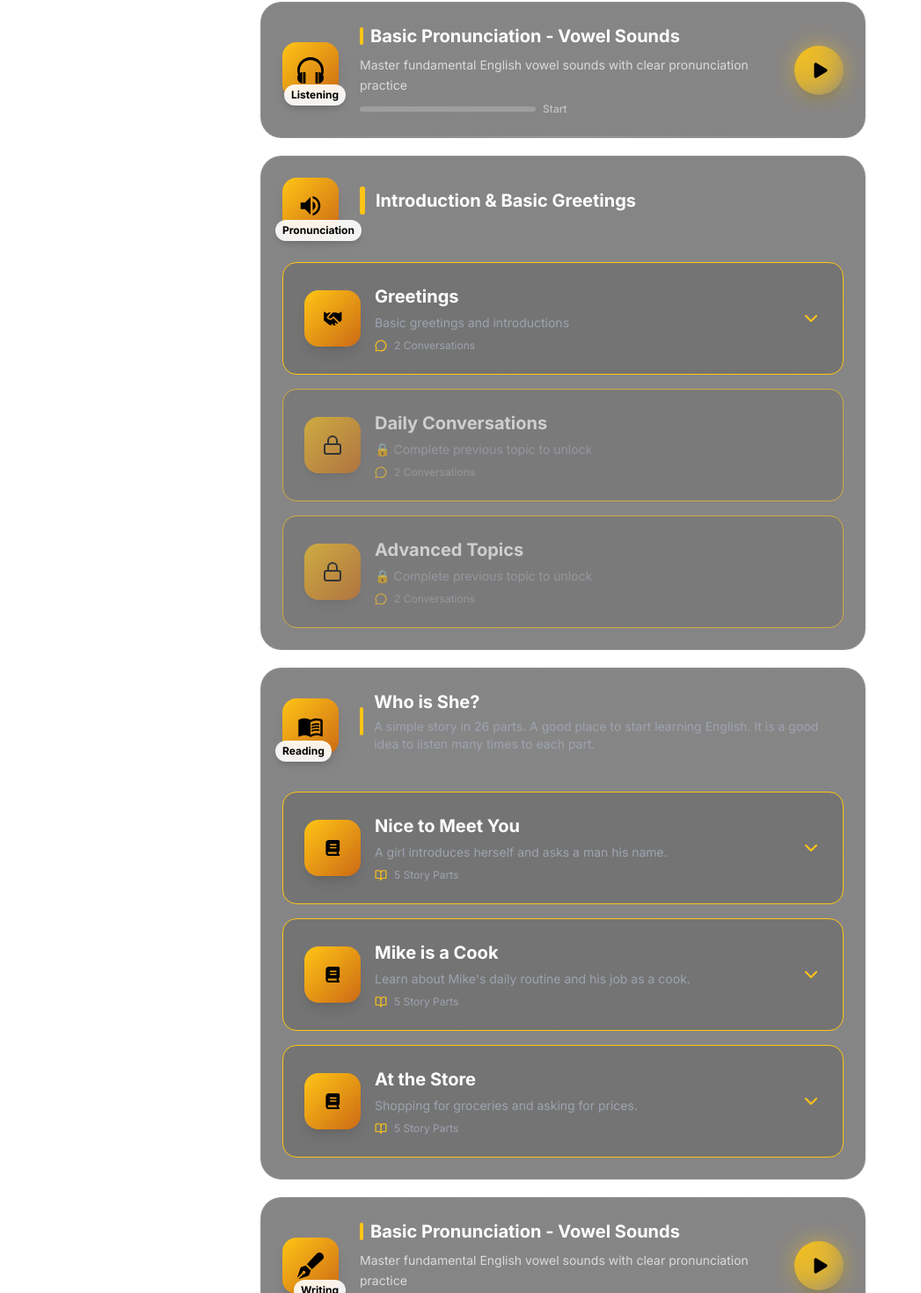
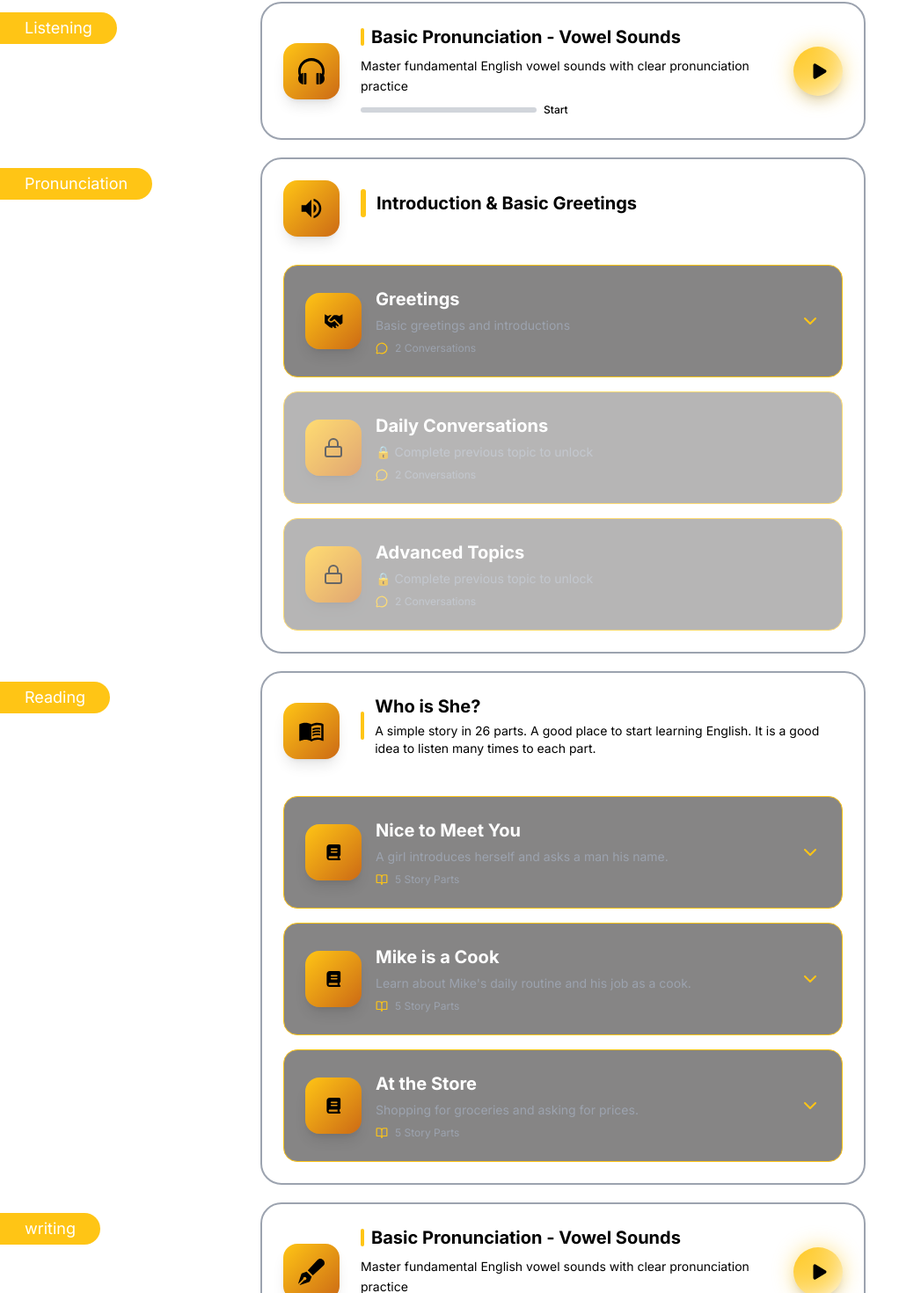
Before and after one commit to zyadafifi/SNA-AI-Tools, a React (Vite) app: page /plan/slug/lesson-1 in a window 1280 px wide. Shown: the part 160-1630 px from the top of the page at 88% size, without its empty margins (0-1047 px from the left). Built offline with nearby package versions, Linux system fonts and the light colour scheme; no server answers.

Commit message:
push updates

```diff
--- a/src/modules/ShowLessonsBySlug/Components/ShowLessonsBySlugListening.jsx
+++ b/src/modules/ShowLessonsBySlug/Components/ShowLessonsBySlugListening.jsx
@@ -5,10 +5,10 @@ import { IoPlay } from "react-icons/io5";
 
 export const ShowLessonsBySlugListening = ({ listeningLesson }) => {
   return (
-    <>
+    <div className="container container-md">
       <Link
         to={`/listening/lesson/${listeningLesson?.id}`}
-        className="block group relative overflow-hidden bg-gradient-to-br from-[var(--third-color)] to-[var(--third-color)] p-6 rounded-3xl mb-5 hover:shadow-2xl transition-all duration-300 border border-white/10"
+        className="block group relative overflow-hidden p-6 rounded-3xl mb-5 hover:shadow-2xl transition-all duration-300 border-2 border-gray-400"
       >
         {/* Background Decoration */}
         <div className="absolute top-0 right-0 w-32 h-32 bg-[var(--primary-color)]/10 rounded-full blur-3xl group-hover:scale-150 transition-transform duration-500" />
@@ -20,31 +20,28 @@ export const ShowLessonsBySlugListening = ({ listeningLesson }) => {
             <div className="w-16 h-16 bg-gradient-to-br from-[var(--primary-color)] to-[var(--secondary-color)] flex items-center justify-center rounded-2xl shadow-lg group-hover:scale-110 group-hover:rotate-3 transition-all duration-300">
               <ImHeadphones className="text-3xl text-[var(--main-text-color)]" />
             </div>
-            <div className="absolute -bottom-2 -right-2 bg-white/90 backdrop-blur-sm px-2 py-1 rounded-full shadow-md">
-              <p className="text-xs font-bold text-[var(--main-text-color)]">
-                Listening
-              </p>
-            </div>
           </div>
 
           {/* Center: Content */}
           <div className="flex-1 min-w-0 space-y-2">
             <div className="flex items-center gap-2 mb-1">
               <div className="w-1 h-5 bg-[var(--primary-color)] rounded-full" />
-              <h1 className="text-lg sm:text-xl font-bold text-white line-clamp-1 group-hover:text-[var(--primary-color)] transition-colors">
+              <h1 className="text-lg sm:text-xl font-bold text-[var(--main-text-color)] line-clamp-1 group-hover:text-[var(--primary-color)] transition-colors">
                 {listeningLesson?.title}
               </h1>
             </div>
-            <p className="text-sm text-white/70 line-clamp-2 leading-relaxed">
+            <p className="text-sm text-[var(--main-text-color)] line-clamp-2 leading-relaxed">
               {listeningLesson?.description}
             </p>
 
             {/* Progress Indicator (Optional) */}
             <div className="flex items-center gap-2 mt-3">
-              <div className="flex-1 h-1.5 bg-white/20 rounded-full overflow-hidden max-w-[200px]">
+              <div className="flex-1 h-1.5 bg-gray-300 rounded-full overflow-hidden max-w-[200px]">
                 <div className="h-full w-0 bg-[var(--primary-color)] rounded-full group-hover:w-full transition-all duration-1000" />
               </div>
-              <span className="text-xs text-white/50 font-medium">Start</span>
+              <span className="text-xs text-[var(--main-text-color)] font-medium">
+                Start
+              </span>
             </div>
           </div>
 
@@ -61,7 +58,7 @@ export const ShowLessonsBySlugListening = ({ listeningLesson }) => {
         {/* Bottom Shine Effect */}
         <div className="absolute bottom-0 left-0 right-0 h-px bg-gradient-to-r from-transparent via-white/20 to-transparent" />
       </Link>
-    </>
+    </div>
   );
 };
 
--- a/src/modules/ShowLessonsBySlug/Components/ShowLessonsBySlugPronounce.jsx
+++ b/src/modules/ShowLessonsBySlug/Components/ShowLessonsBySlugPronounce.jsx
@@ -114,15 +114,18 @@ export const ShowLessonsBySlugPronounce = ({ pronounceLesson }) => {
     if (conversationIndex === 0) return false;
 
     // Check if previous conversation is completed
-    const topic = pronounceLesson.topics.find(t => t.id === topicId);
-    const previousConversationId = topic?.conversations[conversationIndex - 1]?.id;
-    const previousConversationProgress = progressData.conversations?.[previousConversationId];
+    const topic = pronounceLesson.topics.find((t) => t.id === topicId);
+    const previousConversationId =
+      topic?.conversations[conversationIndex - 1]?.id;
+    const previousConversationProgress =
+      progressData.conversations?.[previousConversationId];
 
     return !previousConversationProgress?.completed;
   };
 
   return (
-    <div className="bg-gradient-to-br from-[var(--third-color)] to-[var(--third-color)] p-6 rounded-3xl mb-5 hover:shadow-2xl transition-all duration-300 border border-white/10">
+    <div className="container container-md">
+      <div className="bg-gradient-to-br border-2 border-gray-400 p-6 rounded-3xl mb-5 hover:shadow-2xl transition-all duration-300">
         <div className="max-w-5xl mx-auto">
           {/* Header Card */}
           <div className="group relative rounded-3xl mb-8 transition-all duration-300">
@@ -133,18 +136,13 @@ export const ShowLessonsBySlugPronounce = ({ pronounceLesson }) => {
                 <div className="w-16 h-16 bg-gradient-to-br from-[var(--primary-color)] to-[var(--secondary-color)] flex items-center justify-center rounded-2xl shadow-lg group-hover:scale-110 group-hover:rotate-3 transition-all duration-300">
                   <MdVolumeUp className="text-3xl text-[var(--main-text-color)]" />
                 </div>
-              <div className="absolute -bottom-2 -left-2 bg-white/90 backdrop-blur-sm px-2 py-1 rounded-full shadow-md">
-                <p className="text-xs font-bold text-[var(--main-text-color)]">
-                  Pronunciation
-                </p>
-              </div>
               </div>
 
               <div>
                 <div className="flex items-center gap-3 mb-3">
                   <div className="w-1.5 h-8 bg-[var(--primary-color)] rounded-full" />
                   <div>
-                  <h1 className="text-lg sm:text-xl font-bold text-white group-hover:text-[var(--primary-color)] transition-colors">
+                    <h1 className="text-lg sm:text-xl font-bold text-[var(--main-text-color)] group-hover:text-[var(--primary-color)] transition-colors">
                       {pronounceLesson.title}
                     </h1>
                   </div>
@@ -174,14 +172,19 @@ export const ShowLessonsBySlugPronounce = ({ pronounceLesson }) => {
                     onClick={() => toggleTopic(topic.id, isLocked)}
                     disabled={isLocked}
                     className={`w-full p-5 sm:p-6 flex items-center justify-between gap-4 text-left transition-colors ${
-                    isLocked ? "cursor-not-allowed" : "hover:bg-[var(--third-color)]"
+                      isLocked
+                        ? "cursor-not-allowed"
+                        : "hover:bg-[var(--third-color)]"
                     }`}
                   >
                     <div className="flex items-start sm:items-center gap-4 flex-1 min-w-0">
                       {/* Icon */}
-                    <div className={`shrink-0 w-14 h-14 sm:w-16 sm:h-16 bg-gradient-to-br from-[var(--primary-color)] to-[var(--secondary-color)] flex items-center justify-center rounded-2xl shadow-lg relative ${
-                      !isLocked && "group-hover:scale-110 group-hover:rotate-3"
-                    } transition-all duration-300`}>
+                      <div
+                        className={`shrink-0 w-14 h-14 sm:w-16 sm:h-16 bg-gradient-to-br from-[var(--primary-color)] to-[var(--secondary-color)] flex items-center justify-center rounded-2xl shadow-lg relative ${
+                          !isLocked &&
+                          "group-hover:scale-110 group-hover:rotate-3"
+                        } transition-all duration-300`}
+                      >
                         {isLocked ? (
                           <Lock className="text-black text-lg" />
                         ) : (
@@ -205,7 +208,9 @@ export const ShowLessonsBySlugPronounce = ({ pronounceLesson }) => {
                           )}
                         </div>
                         <p className="text-sm text-gray-400 line-clamp-1 mb-2">
-                        {isLocked ? "🔒 Complete previous topic to unlock" : topic.description}
+                          {isLocked
+                            ? "🔒 Complete previous topic to unlock"
+                            : topic.description}
                         </p>
                         <div className="flex items-center gap-2">
                           <MessageCircle className="w-3.5 h-3.5 text-[var(--primary-color)]" />
@@ -235,21 +240,27 @@ export const ShowLessonsBySlugPronounce = ({ pronounceLesson }) => {
                   {!isLocked && (
                     <div
                       className={`transition-all duration-300 ease-in-out ${
-                      isOpen ? "max-h-[3000px] opacity-100" : "max-h-0 opacity-0"
+                        isOpen
+                          ? "max-h-[3000px] opacity-100"
+                          : "max-h-0 opacity-0"
                       } overflow-hidden`}
                     >
                       <div className="px-5 sm:px-6 pb-5 sm:pb-6 space-y-3">
                         <div className="h-px bg-gradient-to-r from-transparent via-slate-600/50 to-transparent mb-4" />
 
-                      {topic.conversations?.map((conversation, conversationIndex) => {
+                        {topic.conversations?.map(
+                          (conversation, conversationIndex) => {
                             const conversationLocked = isConversationLocked(
                               conversation.id,
                               conversationIndex,
                               topic.id
                             );
-                        const conversationProgress = progressData?.conversations?.[conversation.id];
+                            const conversationProgress =
+                              progressData?.conversations?.[conversation.id];
 
-                        const ConversationWrapper = conversationLocked ? "div" : Link;
+                            const ConversationWrapper = conversationLocked
+                              ? "div"
+                              : Link;
                             const wrapperProps = conversationLocked
                               ? {}
                               : {
@@ -266,15 +277,21 @@ export const ShowLessonsBySlugPronounce = ({ pronounceLesson }) => {
                                     : "hover:shadow-md"
                                 }`}
                               >
-                            <div className={`p-4 transition-all ${
-                              !conversationLocked && "hover:bg-[var(--third-color)]"
-                            }`}>
+                                <div
+                                  className={`p-4 transition-all ${
+                                    !conversationLocked &&
+                                    "hover:bg-[var(--third-color)]"
+                                  }`}
+                                >
                                   <div className="flex items-center justify-between gap-4">
                                     <div className="flex items-center gap-3 sm:gap-4 flex-1 min-w-0">
                                       {/* Conversation Icon */}
-                                  <div className={`shrink-0 w-10 h-10 bg-gradient-to-br from-[var(--primary-color)] to-[var(--secondary-color)] flex items-center justify-center rounded-lg shadow-lg relative ${
-                                    !conversationLocked && "group-hover:scale-110 group-hover:rotate-3"
-                                  } transition-all duration-300`}>
+                                      <div
+                                        className={`shrink-0 w-10 h-10 bg-gradient-to-br from-[var(--primary-color)] to-[var(--secondary-color)] flex items-center justify-center rounded-lg shadow-lg relative ${
+                                          !conversationLocked &&
+                                          "group-hover:scale-110 group-hover:rotate-3"
+                                        } transition-all duration-300`}
+                                      >
                                         {conversationLocked ? (
                                           <Lock className="text-black text-xs" />
                                         ) : (
@@ -320,7 +337,8 @@ export const ShowLessonsBySlugPronounce = ({ pronounceLesson }) => {
                                 </div>
                               </ConversationWrapper>
                             );
-                      })}
+                          }
+                        )}
                       </div>
                     </div>
                   )}
@@ -330,6 +348,7 @@ export const ShowLessonsBySlugPronounce = ({ pronounceLesson }) => {
           </div>
         </div>
       </div>
+    </div>
   );
 };
 
--- a/src/modules/ShowLessonsBySlug/Components/ShowLessonsBySlugReading.jsx
+++ b/src/modules/ShowLessonsBySlug/Components/ShowLessonsBySlugReading.jsx
@@ -24,7 +24,8 @@ export const ShowLessonsBySlugReading = ({ readingLesson }) => {
   };
 
   return (
-    <div className="bg-gradient-to-br from-[var(--third-color)] to-[var(--third-color)] p-6 rounded-3xl mb-5 hover:shadow-2xl transition-all duration-300 border border-white/10">
+    <div className="container container-md">
+      <div className="border-2 border-gray-400 p-6 rounded-3xl mb-5 hover:shadow-2xl transition-all duration-300">
         <div className="max-w-5xl mx-auto">
           {/* Header Card */}
           <div className="group relative rounded-3xl mb-8 transition-all duration-300">
@@ -35,21 +36,16 @@ export const ShowLessonsBySlugReading = ({ readingLesson }) => {
                 <div className="w-16 h-16 bg-gradient-to-br from-[var(--primary-color)] to-[var(--secondary-color)] flex items-center justify-center rounded-2xl shadow-lg group-hover:scale-110 group-hover:rotate-3 transition-all duration-300">
                   <MdMenuBook className="text-3xl text-[var(--main-text-color)]" />
                 </div>
-              <div className="absolute -bottom-2 -left-2 bg-white/90 backdrop-blur-sm px-2 py-1 rounded-full shadow-md">
-                <p className="text-xs font-bold text-[var(--main-text-color)]">
-                  Reading
-                </p>
-              </div>
               </div>
 
               <div>
                 <div className="flex items-center gap-3 mb-3">
                   <div className="w-1.5 h-8 bg-[var(--primary-color)] rounded-full" />
                   <div>
-                  <h1 className="text-lg sm:text-xl font-bold text-white group-hover:text-[var(--primary-color)] transition-colors">
+                    <h1 className="text-lg sm:text-xl font-bold text-[var(--main-text-color)] group-hover:text-[var(--primary-color)] transition-colors">
                       {readingLesson.levelTitle}
                     </h1>
-                  <p className="text-sm text-gray-400 mt-1">
+                    <p className="text-sm text-[var(--main-text-color)] mt-1">
                       {readingLesson.levelDescription}
                     </p>
                   </div>
@@ -187,6 +183,7 @@ export const ShowLessonsBySlugReading = ({ readingLesson }) => {
           </div>
         </div>
       </div>
+    </div>
   );
 };
 
--- a/src/modules/ShowLessonsBySlug/Components/ShowLessonsBySlugWriting.jsx
+++ b/src/modules/ShowLessonsBySlug/Components/ShowLessonsBySlugWriting.jsx
@@ -7,10 +7,10 @@ export const ShowLessonsBySlugWriting = ({ writingLesson }) => {
   console.log(writingLesson, "writing");
 
   return (
-    <>
+    <div className="container container-md">
       <Link
         to={`/questions/${writingLesson?.id}`}
-        className="block group relative overflow-hidden bg-gradient-to-br from-[var(--third-color)] to-[var(--third-color)] p-6 rounded-3xl mb-5 hover:shadow-2xl transition-all duration-300 border border-white/10"
+        className="block group relative overflow-hidden border-2 border-gray-400 p-6 rounded-3xl mb-5 hover:shadow-2xl transition-all duration-300"
       >
         {/* Background Decoration */}
         <div className="absolute top-0 right-0 w-32 h-32 bg-[var(--primary-color)]/10 rounded-full blur-3xl group-hover:scale-150 transition-transform duration-500" />
@@ -22,31 +22,26 @@ export const ShowLessonsBySlugWriting = ({ writingLesson }) => {
             <div className="w-16 h-16 bg-gradient-to-br from-[var(--primary-color)] to-[var(--secondary-color)] flex items-center justify-center rounded-2xl shadow-lg group-hover:scale-110 group-hover:rotate-3 transition-all duration-300">
               <FaPenFancy className="text-3xl text-[var(--main-text-color)]" />
             </div>
-            <div className="absolute -bottom-2 -right-2 bg-white/90 backdrop-blur-sm px-2 py-1 rounded-full shadow-md">
-              <p className="text-xs font-bold text-[var(--main-text-color)]">
-                Writing
-              </p>
-            </div>
           </div>
 
           {/* Center: Content */}
           <div className="flex-1 min-w-0 space-y-2">
             <div className="flex items-center gap-2 mb-1">
               <div className="w-1 h-5 bg-[var(--primary-color)] rounded-full" />
-              <h1 className="text-lg sm:text-xl font-bold text-white line-clamp-1 group-hover:text-[var(--primary-color)] transition-colors">
+              <h1 className="text-lg sm:text-xl font-bold text-[var(--main-text-color)] line-clamp-1 group-hover:text-[var(--primary-color)] transition-colors">
                 {writingLesson?.title}
               </h1>
             </div>
-            <p className="text-sm text-white/70 line-clamp-2 leading-relaxed">
+            <p className="text-sm text-[var(--main-text-color)] line-clamp-2 leading-relaxed">
               {writingLesson?.description}
             </p>
 
             {/* Progress Indicator (Optional) */}
             <div className="flex items-center gap-2 mt-3">
-              <div className="flex-1 h-1.5 bg-white/20 rounded-full overflow-hidden max-w-[200px]">
+              <div className="flex-1 h-1.5 bg-gray-300 rounded-full overflow-hidden max-w-[200px]">
                 <div className="h-full w-0 bg-[var(--primary-color)] rounded-full group-hover:w-full transition-all duration-1000" />
               </div>
-              <span className="text-xs text-white/50 font-medium">Start</span>
+              <span className="text-xs text-[var(--main-text-color)] font-medium">Start</span>
             </div>
           </div>
 
@@ -63,7 +58,7 @@ export const ShowLessonsBySlugWriting = ({ writingLesson }) => {
         {/* Bottom Shine Effect */}
         <div className="absolute bottom-0 left-0 right-0 h-px bg-gradient-to-r from-transparent via-white/20 to-transparent" />
       </Link>
-    </>
+    </div>
   );
 };
 
--- a/src/modules/ShowLessonsBySlug/ShowLessonsBySlug.jsx
+++ b/src/modules/ShowLessonsBySlug/ShowLessonsBySlug.jsx
@@ -80,18 +80,38 @@ export const ShowLessonsBySlug = () => {
       <div>
         <ShowLessonsBySlugHeader />
       </div>
-      <div className="container container-md mx-auto section-padding">
+      <div className="section-padding">
         {listeningLesson && (
-          <ShowLessonsBySlugListening listeningLesson={listeningLesson} />
+          <div className="relative">
+            <div className="absolute px-7 py-1 z-10 top-3 left-0 rounded-tr-full rounded-br-full  bg-[var(--primary-color)] ">
+              <p className="text-white text-lg">Listening</p>
+            </div>
+            <ShowLessonsBySlugListening listeningLesson={listeningLesson} />
+          </div>
         )}
         {pronounceLesson && (
-          <ShowLessonsBySlugPronounce pronounceLesson={pronounceLesson} />
+          <div className="relative">
+            <div className="absolute px-7 py-1 z-10 top-3 left-0 rounded-tr-full rounded-br-full  bg-[var(--primary-color)] ">
+              <p className="text-white text-lg">Pronunciation</p>
+            </div>
+            <ShowLessonsBySlugPronounce pronounceLesson={pronounceLesson} />
+          </div>
         )}
         {readingLesson && (
-          <ShowLessonsBySlugReading readingLesson={readingLesson} />
+          <div className="relative">
+            <div className="absolute px-7 py-1 z-10 top-3 left-0 rounded-tr-full rounded-br-full  bg-[var(--primary-color)] ">
+              <p className="text-white text-lg">Reading</p>
+            </div>
+            <ShowLessonsBySlugReading readingLesson={readingLesson} />
+          </div>
         )}
         {writingLesson && (
-          <ShowLessonsBySlugWriting writingLesson={writingLesson} />
+          <div className="relative">
+            <div className="absolute px-7 py-1 z-10 top-3 left-0 rounded-tr-full rounded-br-full  bg-[var(--primary-color)] ">
+              <p className="text-white text-lg">writing</p>
+            </div>
+            <ShowLessonsBySlugWriting writingLesson={writingLesson} />
+          </div>
         )}
       </div>
     </div>
```
Also changed, not shown: src/Doulingo UI.jpg (deleted). Lines whose indentation alone changed are shown as unchanged.
